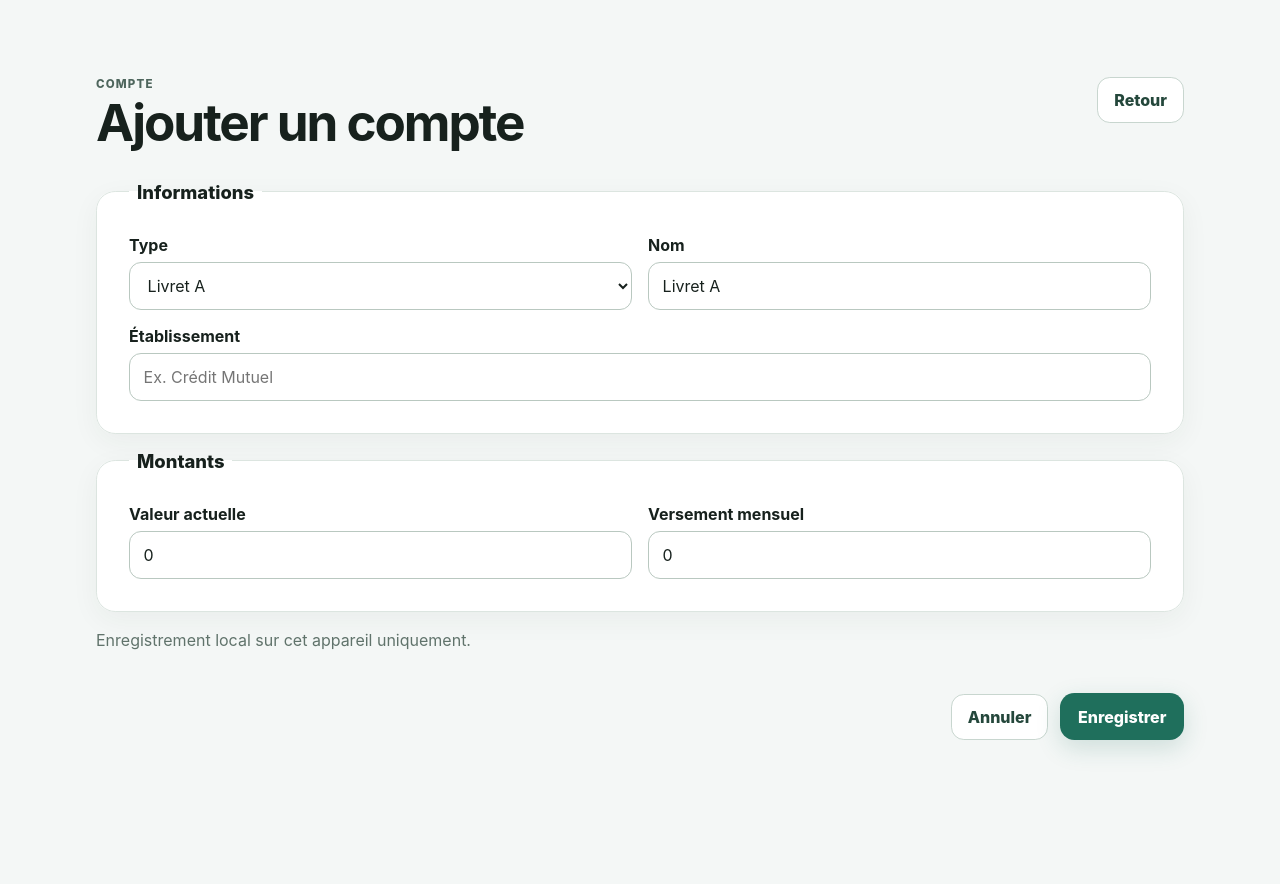
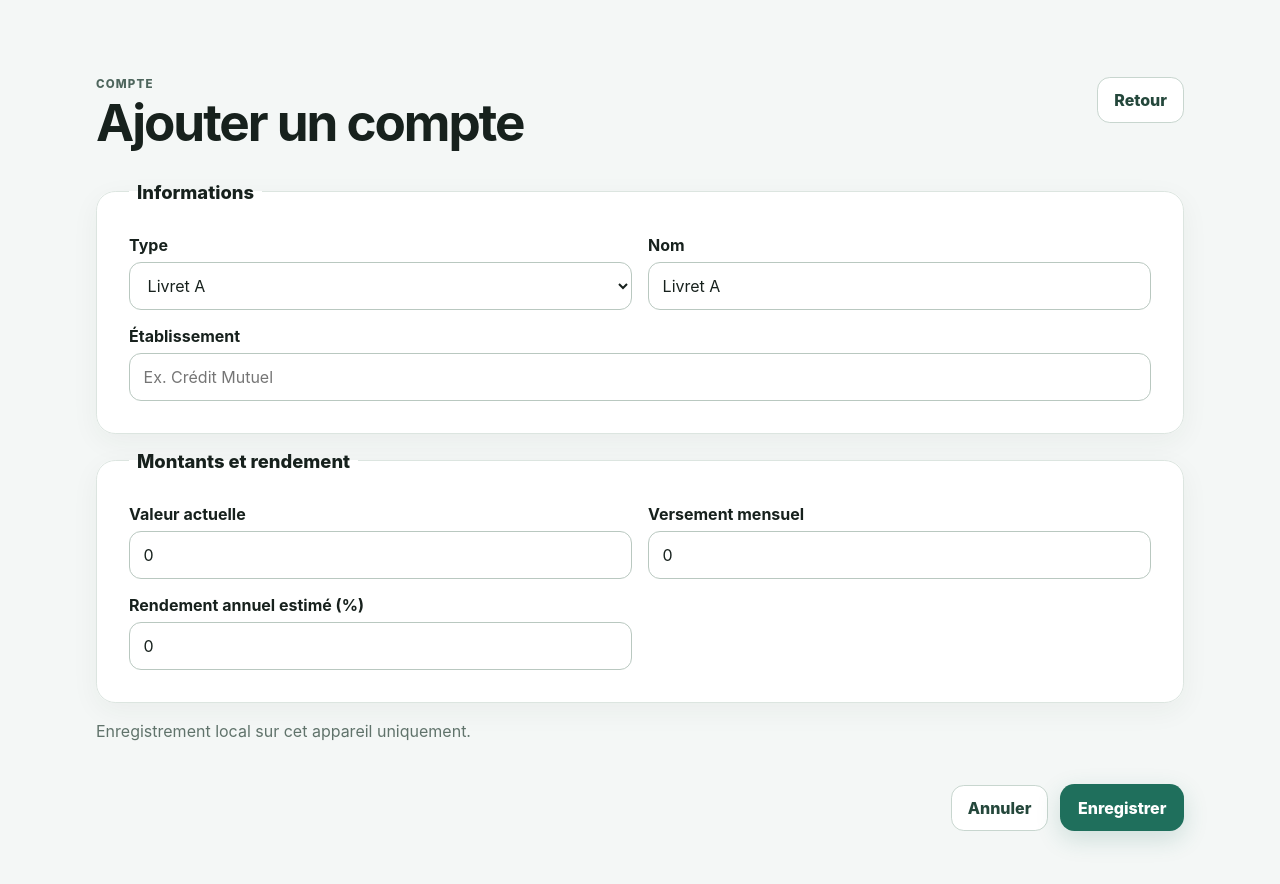
Before and after one commit to Owarino777/Patrimoine, a Next.js app: page /accounts/new in a window 1280 px wide. Shown: the top 884 px of the page. Before the commit the page ends 817 px from the top, so only its background shows below. Built offline with nearby package versions, Linux system fonts and the light colour scheme.

Commit message:
feat: allow annual return on account creation

```diff
--- a/src/app/accounts/new/page.tsx
+++ b/src/app/accounts/new/page.tsx
@@ -28,8 +28,19 @@ export default function NewAccountPage() {
     const accountType = String(form.get("accountType") ?? "OTHER");
     const amount = Number(form.get("cashBalance") ?? 0);
     const monthlyContribution = Number(form.get("monthlyContribution") ?? 0);
+    const annualReturnPercent = Number(form.get("annualReturnPercent") ?? 0);
 
-    if (!name || !institutionName || !Number.isFinite(amount) || !Number.isFinite(monthlyContribution) || amount < 0 || monthlyContribution < 0) {
+    if (
+      !name ||
+      !institutionName ||
+      !Number.isFinite(amount) ||
+      !Number.isFinite(monthlyContribution) ||
+      !Number.isFinite(annualReturnPercent) ||
+      amount < 0 ||
+      monthlyContribution < 0 ||
+      annualReturnPercent < -100 ||
+      annualReturnPercent > 100
+    ) {
       return;
     }
 
@@ -40,6 +51,7 @@ export default function NewAccountPage() {
       accountType,
       amount,
       monthlyContribution,
+      annualReturnPercent,
     });
 
     router.push("/dashboard#accounts");
@@ -74,7 +86,7 @@ export default function NewAccountPage() {
         </fieldset>
 
         <fieldset>
-          <legend>Montants</legend>
+          <legend>Montants et rendement</legend>
           <div className="form-grid">
             <div className="form-field">
               <label htmlFor="cash-balance">Valeur actuelle</label>
@@ -83,6 +95,10 @@ export default function NewAccountPage() {
             <div className="form-field">
               <label htmlFor="monthly-contribution">Versement mensuel</label>
               <input id="monthly-contribution" name="monthlyContribution" type="number" min="0" step="0.01" defaultValue="0" inputMode="decimal" />
+            </div>
+            <div className="form-field">
+              <label htmlFor="annual-return-percent">Rendement annuel estimé (%)</label>
+              <input id="annual-return-percent" name="annualReturnPercent" type="number" min="-100" max="100" step="0.1" defaultValue="0" inputMode="decimal" />
             </div>
           </div>
         </fieldset>
```
